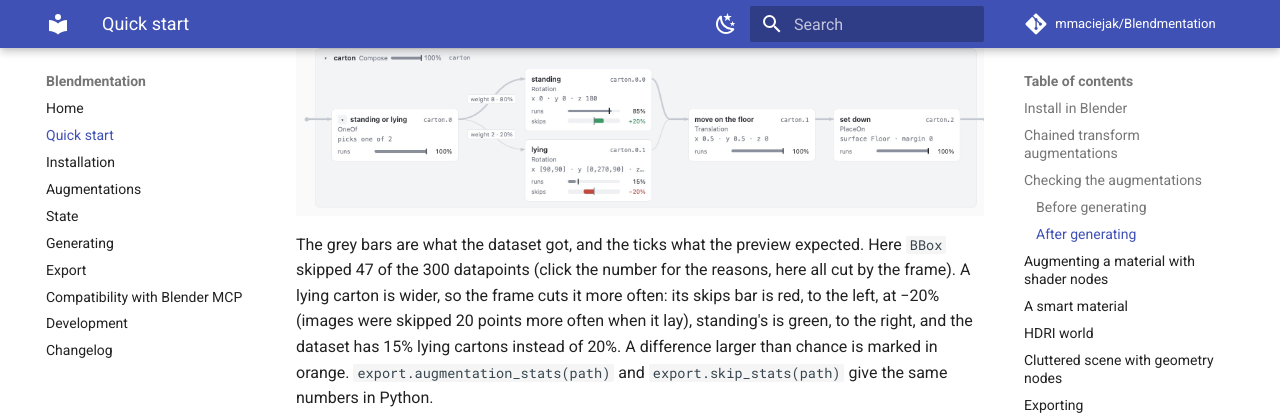
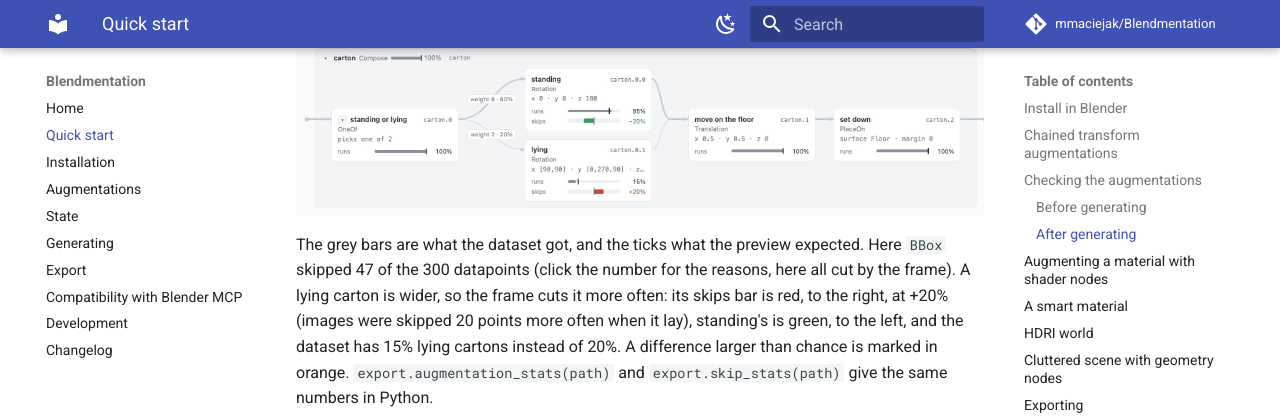
Before and after one commit to mmaciejak/Blendmentation, an MkDocs documentation site: the page built from docs/quick-start.md, in a window 1280 px wide and 900 px high, scrolled down 7223 px. Shown: the top 419 px of the window. Built offline with MkDocs 1.6.1 and Material for MkDocs 9.7.7, drawn with Linux system fonts in a browser that asks for light colours; comment, search, counter and statistics services are not loaded.

Commit message:
Report: more skips red to the right with +, fewer green to the left with −
The sign is the change in skips, so the bars move instead of the signs: + red on the
right, − green on the left. The Quick start screenshot and text follow.

Co-Authored-By: Claude Opus 5.5 <noreply@anthropic.com>

````diff
--- a/docs/quick-start.md
+++ b/docs/quick-start.md
@@ -306,13 +306,13 @@ for _ in range(100):
 export.augmentation_report("//dataset")
 ```
 
-![The report: 253 datapoints, 47 (16%) skipped by BBox; "standing" ran 85% with a green skips bar at +20%, "lying" ran 15% with a red skips bar at −20%](images/augmentations-report.jpg){ .full-width }
+![The report: 253 datapoints, 47 (16%) skipped by BBox; "standing" ran 85% with a green skips bar at −20%, "lying" ran 15% with a red skips bar at +20%](images/augmentations-report.jpg){ .full-width }
 
 The grey bars are what the dataset got, and the ticks what the preview expected. Here
 `BBox` skipped 47 of the 300 datapoints (click the number for the reasons, here all cut by
 the frame). A lying carton is wider, so the frame cuts it more often: its skips bar is red,
-to the left, at −20% (images were skipped 20 points more often when it lay), standing's is
-green, to the right, and the dataset has 15% lying cartons instead of 20%. A difference larger than chance is marked in orange.
+to the right, at +20% (images were skipped 20 points more often when it lay), standing's is
+green, to the left, and the dataset has 15% lying cartons instead of 20%. A difference larger than chance is marked in orange.
 `export.augmentation_stats(path)` and `export.skip_stats(path)` give the same numbers in
 Python.
 
````
Also changed, not shown: CHANGELOG.md (+3 -3 lines), CLAUDE.md (+1 -1 lines), docs/images/augmentations-report.jpg, 2 other files.
